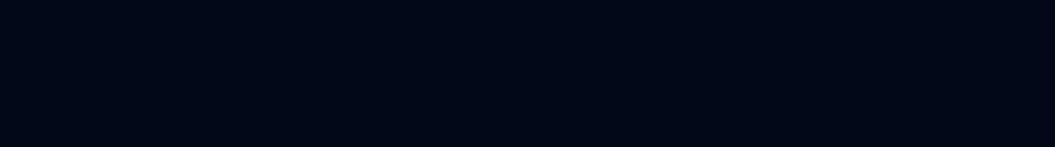
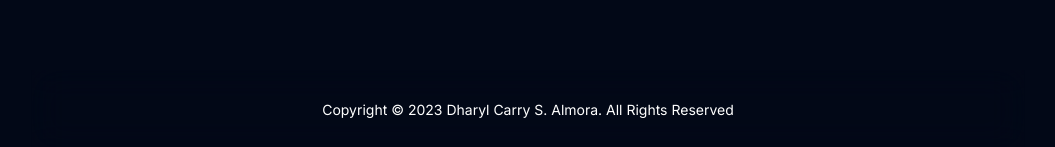
Before and after one commit to dharylovey/final-portfolio, a Next.js app: page / in a window 1280 px wide. Shown: the part 2613-2760 px from the top of the page, without its empty margins (112-1167 px from the left). Before the commit the page ends 2683 px from the top, so only its background shows below. Built offline with nearby package versions, Linux system fonts and the light colour scheme.

Commit message:
added: footer section

```diff
--- a/src/app/layout.tsx
+++ b/src/app/layout.tsx
@@ -5,6 +5,7 @@
 import Navbar from '@/components/Navbar';
 import { TooltipProvider } from '@/components/ui/tooltip';
 import { ThemeProvider } from '@/components/theme-provider';
+import { Footer } from '@/components/footer';
 
 const fontSans = FontSans({
   subsets: ['latin'],
@@ -33,6 +34,7 @@
           <TooltipProvider delayDuration={0}>
             <Navbar />
             {children}
+            <Footer />
           </TooltipProvider>
         </ThemeProvider>
       </body>
--- /dev/null
+++ b/src/app/loading.tsx
@@ -0,0 +1,6 @@
+import React from 'react';
+
+export default async function Loading() {
+  await new Promise((resolve) => setTimeout(resolve, 2000));
+  return <div>Loading</div>;
+}
--- /dev/null
+++ b/src/components/footer.tsx
@@ -0,0 +1,7 @@
+export const Footer = () => {
+  return (
+    <section className="mx-auto flex h-20 items-center justify-center px-4 py-5 text-center text-xs shadow-sm backdrop-blur-lg lg:text-sm">
+      Copyright © 2023 Dharyl Carry S. Almora. All Rights Reserved
+    </section>
+  );
+};
```
